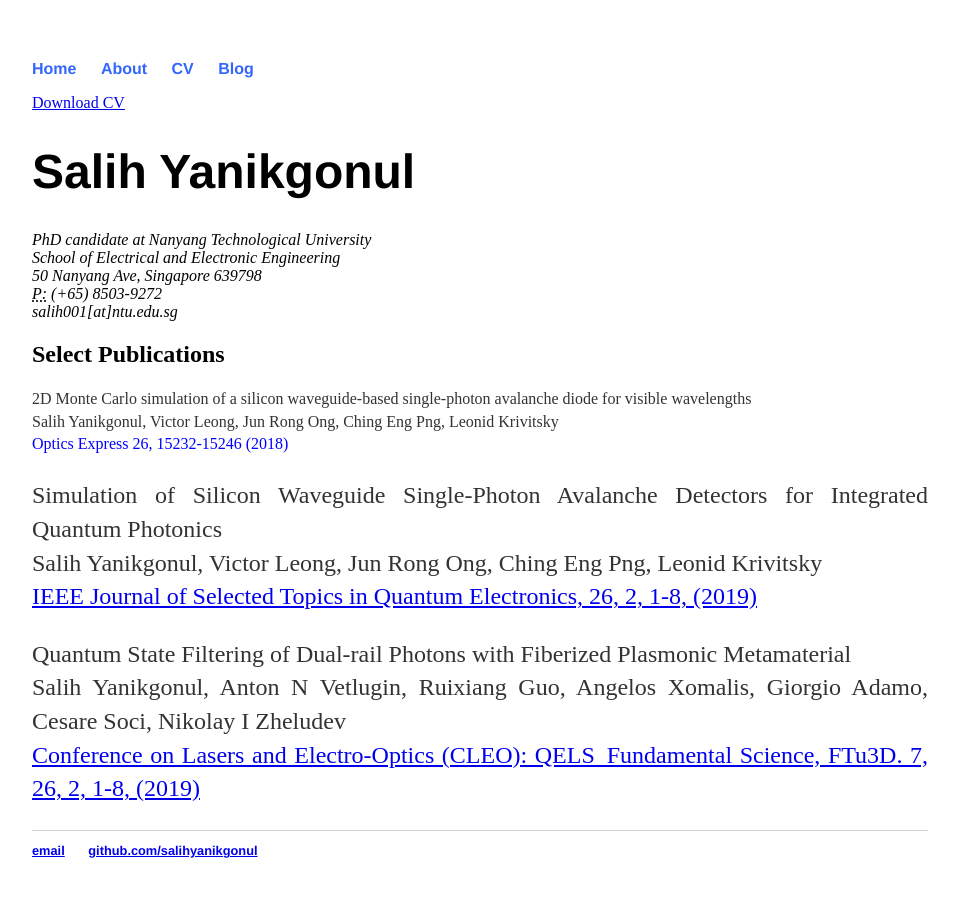
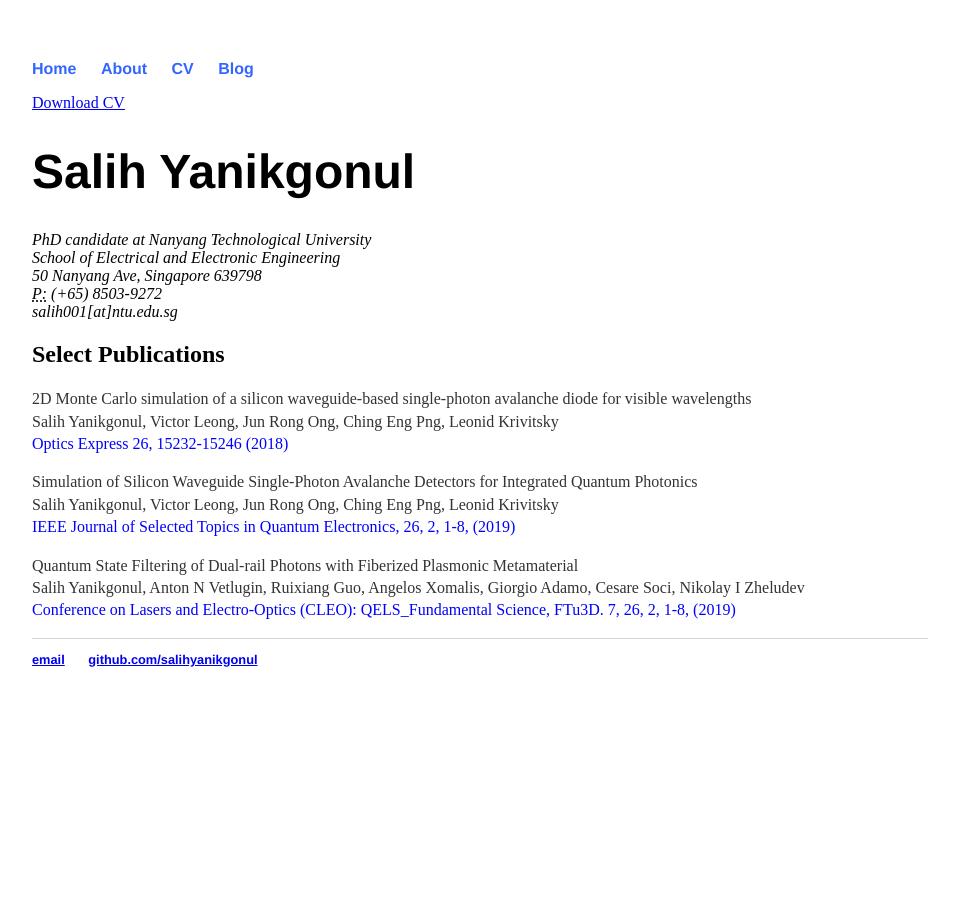
Before and after one commit to salihyanikgonul/salihyanikgonul.github.io, a Jekyll site: the page built from cv/index.html, in a window 1280 px wide. Shown: the whole page, without its empty margins (160-1118 px from the left). Built offline with Jekyll 4.4.1, drawn with Linux system fonts in a browser that asks for light colours.

Commit message:
Update index.html

```diff
--- a/cv/index.html
+++ b/cv/index.html
@@ -20,12 +20,12 @@ title: Salih Yanikgonul's CV
 		Salih Yanikgonul, Victor Leong, Jun Rong Ong, Ching Eng Png, Leonid Krivitsky<br>
 		<a href="https://doi.org/10.1364/OE.26.015232" target="_blank" class="cv">Optics Express 26, 15232-15246 (2018)</a>
 
-		<p>Simulation of Silicon Waveguide Single-Photon Avalanche Detectors for Integrated Quantum Photonics<br>
+		<p class="publications">Simulation of Silicon Waveguide Single-Photon Avalanche Detectors for Integrated Quantum Photonics<br>
 		Salih Yanikgonul, Victor Leong, Jun Rong Ong, Ching Eng Png, Leonid Krivitsky<br>
-		<a href="https://doi.org/10.1109/JSTQE.2019.2938439" target="_blank">IEEE Journal of Selected Topics in Quantum Electronics, 26, 2, 1-8, (2019)</a>
+		<a href="https://doi.org/10.1109/JSTQE.2019.2938439" target="_blank" class="cv">IEEE Journal of Selected Topics in Quantum Electronics, 26, 2, 1-8, (2019)</a>
 
-		<p>Quantum State Filtering of Dual-rail Photons with Fiberized Plasmonic Metamaterial<br>
+		<p class="publications">Quantum State Filtering of Dual-rail Photons with Fiberized Plasmonic Metamaterial<br>
 		Salih Yanikgonul, Anton N Vetlugin, Ruixiang Guo, Angelos Xomalis, Giorgio Adamo, Cesare Soci, Nikolay I Zheludev<br>
-		<a href="https://doi.org/10.1364/CLEO_QELS.2019.FTu3D.7" target="_blank">Conference on Lasers and Electro-Optics (CLEO): QELS_Fundamental Science, FTu3D. 7, 26, 2, 1-8, (2019)</a>
+		<a href="https://doi.org/10.1364/CLEO_QELS.2019.FTu3D.7" target="_blank" class="cv">Conference on Lasers and Electro-Optics (CLEO): QELS_Fundamental Science, FTu3D. 7, 26, 2, 1-8, (2019)</a>
 
 	</div>
```
